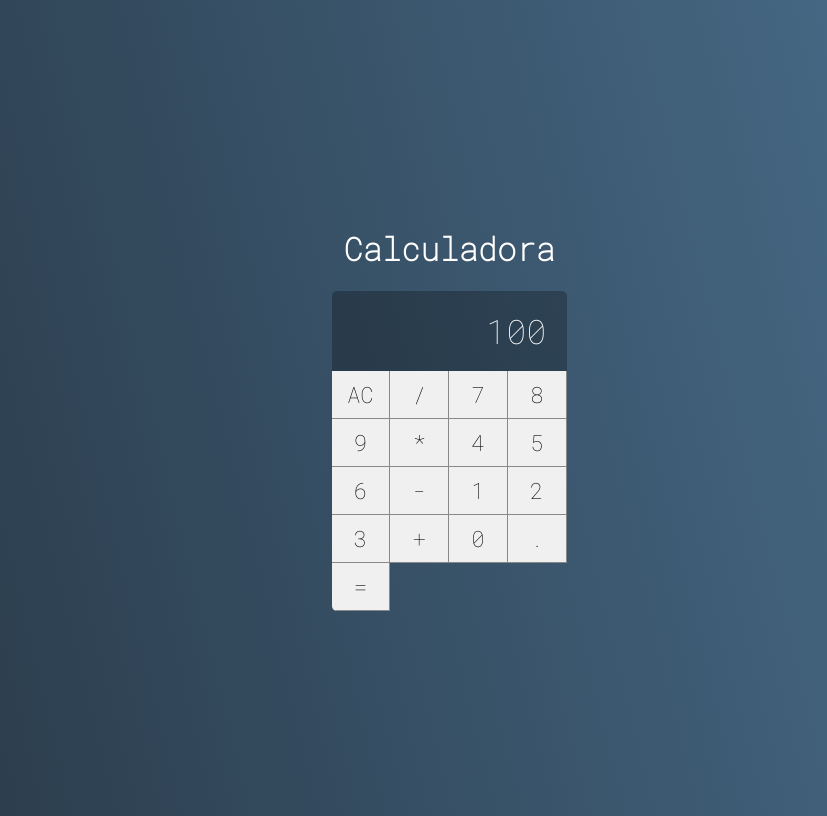
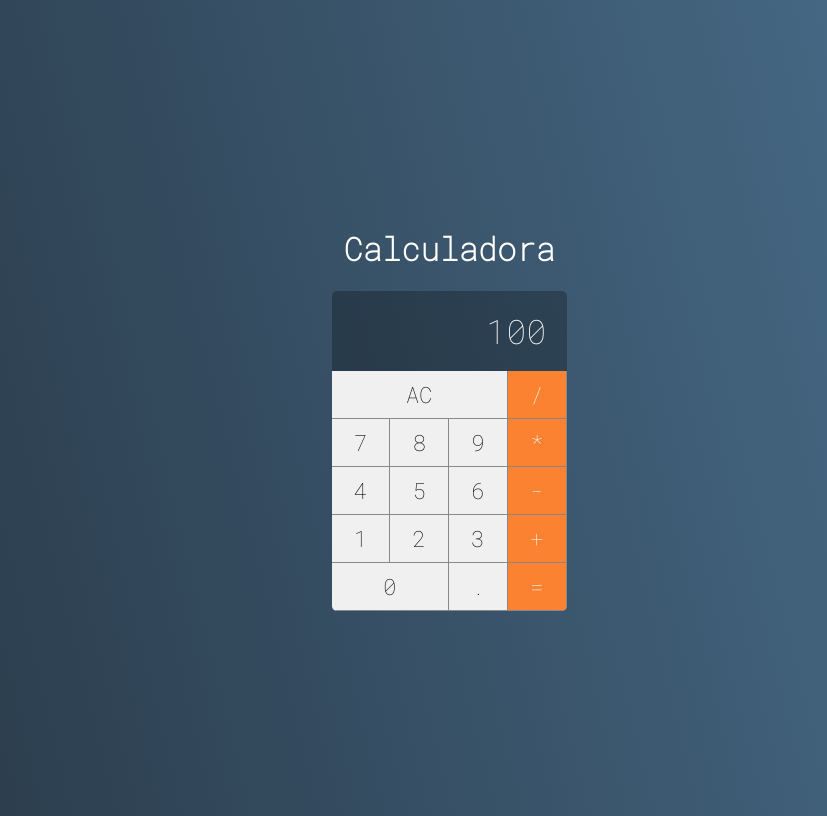
Before and after one commit to mirandaeverton/curso-web-calculadora-react, a React (Create React App) app: page / in a window 1280 px wide. Shown: the whole page, without its empty margins (191-1018 px from the left). Built offline with nearby package versions, Linux system fonts and the light colour scheme.

Commit message:
Button components 2

```diff
--- a/src/components/Button.css
+++ b/src/components/Button.css
@@ -11,3 +11,24 @@
     border-bottom: var(--border-button);
     outline: none;
 }
+
+.button:active {
+    background-color: #ccc;
+}
+
+.button.double {
+    grid-column: span 2;
+}
+
+.button.triple {
+    grid-column: span 3;
+}
+
+.button.operation {
+    background-color: #fa8231;
+    color: #fff;
+}
+
+.button.operation:active {
+    background-color: #fa8231cc;
+}
--- a/src/components/Button.jsx
+++ b/src/components/Button.jsx
@@ -2,5 +2,15 @@
 import './Button.css'
 
 
-export default props =>
-    <button className="button">{props.label}</button>
+export default props => {
+    let classes = 'button '
+    classes += props.operation ? 'operation' : ''
+    classes += props.double ? 'double' : ''
+    classes += props.triple ? 'triple' : ''
+    return (
+        <button
+        onClick={e => props.click && props.click(props.label)}
+        className={classes}>
+            {props.label}</button>
+
+    )}
--- a/src/main/Calculator.jsx
+++ b/src/main/Calculator.jsx
@@ -4,27 +4,47 @@
 import Display from "./Display";
 
 export default class Calculator extends Component {
+    constructor(props) {
+        super(props)
+
+        this.clearMemory = this.clearMemory.bind(this)
+        this.setOperation = this.setOperation.bind(this)
+        this.addDigit = this.addDigit.bind(this)
+    }
+
+    clearMemory() {
+        console.log('limpar')
+    }
+
+    setOperation(operation) {
+        console.log(operation)
+    }
+
+    addDigit(n) {
+        console.log(n)
+    }
+
     render() {
         return (
             <div className="calculator">
                 <Display value={100} />
-                <Button label="AC"/>
-                <Button label="/"/>
-                <Button label="7"/>
-                <Button label="8"/>
-                <Button label="9"/>
-                <Button label="*"/>
-                <Button label="4"/>
-                <Button label="5"/>
-                <Button label="6"/>
-                <Button label="-"/>
-                <Button label="1"/>
-                <Button label="2"/>
-                <Button label="3"/>
-                <Button label="+"/>
-                <Button label="0"/>
-                <Button label="."/>
-                <Button label="="/>
+                <Button label="AC" click={this.clearMemory} triple />
+                <Button label="/" click={this.setOperation} operation/>
+                <Button label="7" click={this.addDigit}/>
+                <Button label="8" click={this.addDigit}/>
+                <Button label="9" click={this.addDigit}/>
+                <Button label="*" click={this.setOperation} operation/>
+                <Button label="4" click={this.addDigit}/>
+                <Button label="5" click={this.addDigit}/>
+                <Button label="6" click={this.addDigit}/>
+                <Button label="-" click={this.setOperation} operation/>
+                <Button label="1" click={this.addDigit}/>
+                <Button label="2" click={this.addDigit}/>
+                <Button label="3" click={this.addDigit}/>
+                <Button label="+" click={this.setOperation} operation/>
+                <Button label="0" click={this.addDigit} double/>
+                <Button label="." click={this.addDigit}/>
+                <Button label="=" click={this.setOperation} operation/>
             </div>
         )
     }
```
